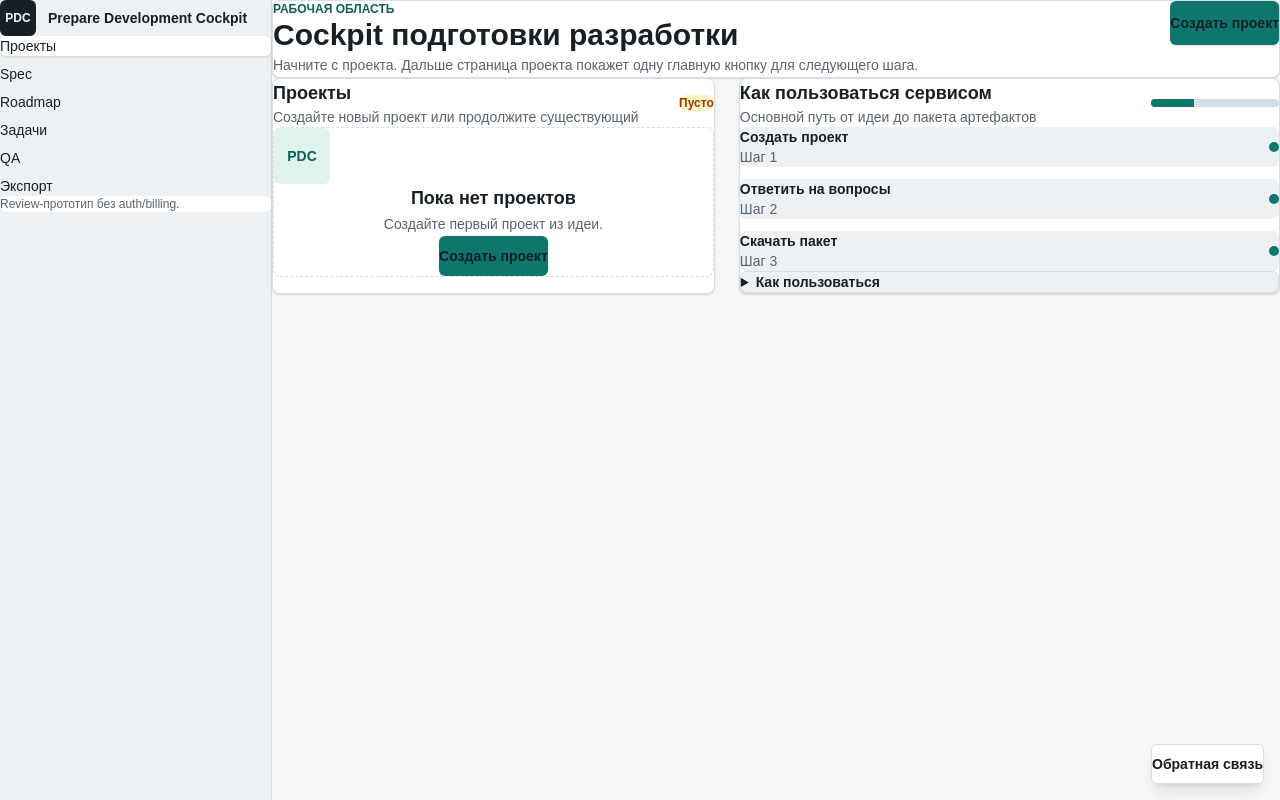
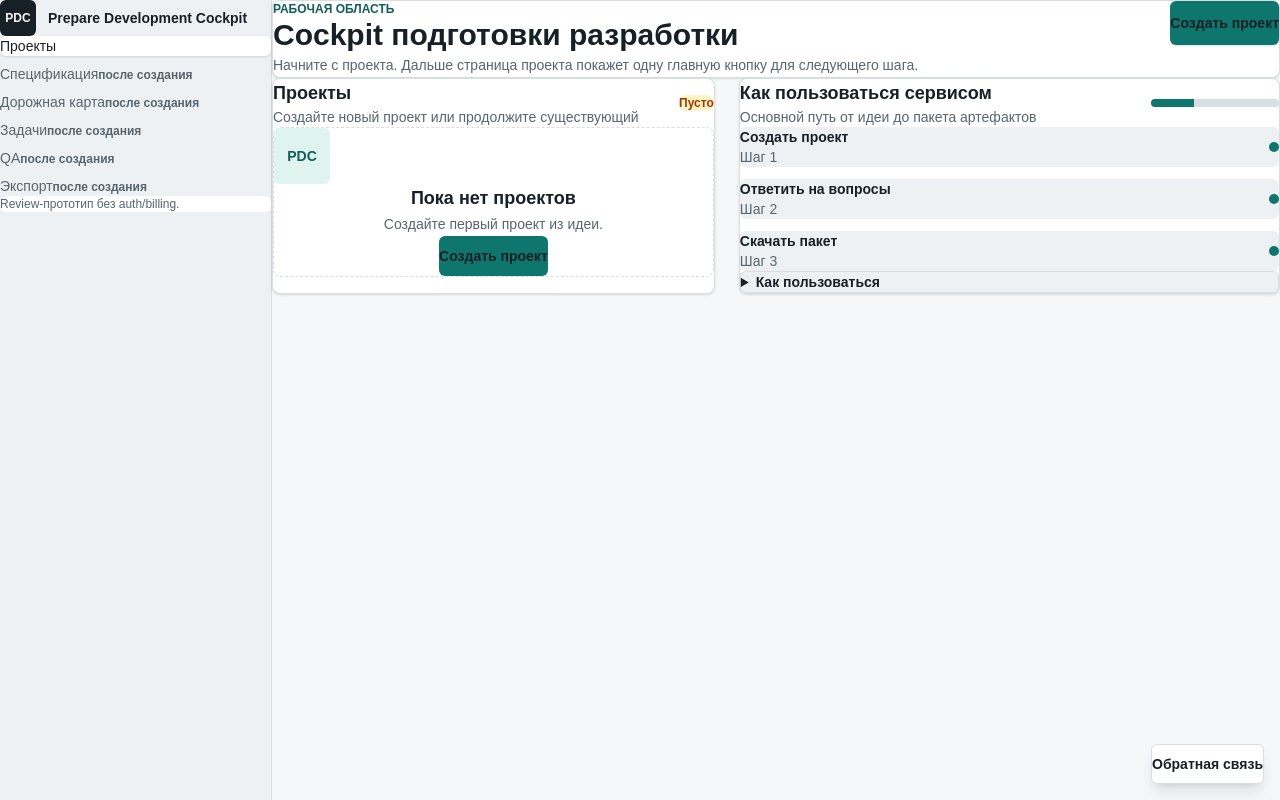
Before and after one commit to drthalas/Prepare_development_cockpit, a Next.js app: page /app in a window 1280 px wide. Built offline with nearby package versions, Linux system fonts and the light colour scheme.

Commit message:
PDC-042: stabilize UX actions and navigation

```diff
--- a/src/app/app/projects/[projectId]/export/page.tsx
+++ b/src/app/app/projects/[projectId]/export/page.tsx
@@ -91,7 +91,7 @@ export default async function ExportPage({ params }: ExportPageProps) {
               </p>
             </div>
             <span className="w-fit rounded-full bg-[var(--soft-accent)] px-3 py-1 text-sm font-semibold text-[var(--accent-strong)]">
-              API-free
+              Без вызова API
             </span>
           </div>
           <dl className="mt-5 grid gap-4 sm:grid-cols-2 lg:grid-cols-5">
@@ -238,13 +238,13 @@ export default async function ExportPage({ params }: ExportPageProps) {
             actions={
               <>
                 <CopyButton
-                  label="Скопировать Linear import prompt"
+                  label="Скопировать промпт импорта Linear"
                   text={bundle.linearImportPrompt}
                 />
               </>
             }
             content={bundle.linearImportPrompt}
-            title="Linear import prompt"
+            title="Промпт импорта Linear"
           />
           <ExportPanel
             actions={
@@ -268,7 +268,7 @@ export default async function ExportPage({ params }: ExportPageProps) {
               />
             }
             content={bundle.jsonTasksBundle}
-            title="JSON tasks bundle"
+            title="Пакет задач JSON"
           />
           <ExportPanel
             actions={
@@ -280,7 +280,7 @@ export default async function ExportPage({ params }: ExportPageProps) {
               />
             }
             content={bundle.csvIssues}
-            title="CSV issues export"
+            title="Экспорт issues в CSV"
           />
           <ExportPanel
             actions={
--- a/src/app/app/projects/[projectId]/linear-preview/page.tsx
+++ b/src/app/app/projects/[projectId]/linear-preview/page.tsx
@@ -82,7 +82,7 @@ export default async function LinearPreviewPage({
         <section className="mt-6 rounded-lg border border-[var(--panel-border)] bg-[var(--panel)] p-5 shadow-sm">
           <h2 className="text-xl font-semibold">Сводка структуры</h2>
           <dl className="mt-5 grid gap-4 sm:grid-cols-2 lg:grid-cols-4">
-            <Meta label="Milestones" value={String(structure.milestones.length)} />
+            <Meta label="Этапы" value={String(structure.milestones.length)} />
             <Meta label="Issues" value={String(structure.issues.length)} />
             <Meta label="Labels" value={String(structure.labels.length)} />
             <Meta
@@ -206,7 +206,7 @@ export default async function LinearPreviewPage({
                 </p>
               </article>
               <article className="rounded-lg bg-[var(--panel)] p-4">
-                <h2 className="text-lg font-semibold">Labels</h2>
+                <h2 className="text-lg font-semibold">Метки Linear</h2>
                 <div className="mt-3 flex flex-wrap gap-2">
                   {structure.labels.map((label) => (
                     <span
@@ -227,7 +227,7 @@ export default async function LinearPreviewPage({
                   key={milestone.title}
                 >
               <p className="text-xs font-semibold uppercase text-[var(--accent-strong)]">
-                Milestone {milestone.order}
+                Этап {milestone.order}
               </p>
               <h2 className="mt-2 text-xl font-semibold">{milestone.title}</h2>
               <p className="mt-2 text-sm leading-6 text-[var(--muted)]">
--- a/src/app/app/projects/[projectId]/page.tsx
+++ b/src/app/app/projects/[projectId]/page.tsx
@@ -218,10 +218,9 @@ export default async function ProjectDetailPage({
                 project.deploymentTarget,
               ),
               initialIdea: project.initialIdea,
-              projectType:
-                project.classification?.projectType ??
-                project.projectType ??
-                "Пока не выбрано",
+              projectType: formatProjectType(
+                project.classification?.projectType ?? project.projectType,
+              ),
               repository: displayLabel(repositoryModeLabels, project.repositoryMode),
               title: project.title,
               updatedAt: project.updatedAt,
@@ -293,7 +292,7 @@ function ProjectAboutCard({
           label="Режим"
           value={
             classificationMode === "mock"
-              ? "Mock-режим"
+              ? "Демо-режим"
               : classificationMode === "configured"
                 ? "Настроенный провайдер"
                 : "Пока не выбран"
@@ -526,7 +525,15 @@ function getClassificationErrorMessage(reason: string) {
     return "Проект не найден.";
   }
 
-  return "Классификатор не сработал. Проверьте AI_PROVIDER или используйте mock-режим.";
+  return "Классификатор не сработал. Проверьте настройки AI-провайдера или используйте демо-режим.";
+}
+
+function formatProjectType(value: string | null) {
+  if (!value || value === "other/unknown" || value === "unknown") {
+    return "Пока не определён";
+  }
+
+  return value;
 }
 
 const primaryActionClass =
--- a/src/app/app/projects/[projectId]/roadmap/tasks/[taskId]/page.tsx
+++ b/src/app/app/projects/[projectId]/roadmap/tasks/[taskId]/page.tsx
@@ -223,7 +223,7 @@ export default async function TaskDetailPage({
             <TextArea
               defaultValue={linesToTextarea(task.linearMetadata)}
               help="Метаданные для будущего экспорта в Linear."
-              label="Linear metadata"
+              label="Метаданные Linear"
               name="linearMetadata"
             />
           </div>
@@ -261,7 +261,7 @@ export default async function TaskDetailPage({
               />
               <DetailList
                 items={task.linearMetadata}
-                title="Linear metadata"
+                title="Метаданные Linear"
               />
             </div>
           </DetailsDisclosure>
--- a/src/components/app-shell.tsx
+++ b/src/components/app-shell.tsx
@@ -8,7 +8,14 @@ import {
   PageHeader,
 } from "@/components/ui/patterns";
 
-const navItems = ["Проекты", "Spec", "Roadmap", "Задачи", "QA", "Экспорт"];
+const navItems = [
+  { href: "/app/projects", label: "Проекты" },
+  { label: "Спецификация" },
+  { label: "Дорожная карта" },
+  { label: "Задачи" },
+  { label: "QA" },
+  { label: "Экспорт" },
+];
 
 const placeholderRows = [
   "Создать проект",
@@ -41,19 +48,27 @@ export function AppShell() {
           </Link>
 
           <nav className="mt-8 flex gap-2 overflow-x-auto lg:grid lg:overflow-visible">
-            {navItems.map((item, index) => (
-              <Link
-                className={`shrink-0 rounded-md px-3 py-2 text-sm font-medium ${
-                  index === 0
-                    ? "bg-[var(--panel)] text-[var(--foreground)] shadow-sm"
-                    : "text-[var(--muted)] hover:bg-[var(--panel)] hover:text-[var(--foreground)]"
-                }`}
-                href={index === 0 ? "/app/projects" : `#${index}`}
-                key={item}
-              >
-                {item}
-              </Link>
-            ))}
+            {navItems.map((item, index) =>
+              item.href ? (
+                <Link
+                  className="shrink-0 rounded-md bg-[var(--panel)] px-3 py-2 text-sm font-medium text-[var(--foreground)] shadow-sm"
+                  href={item.href}
+                  key={item.label}
+                >
+                  {item.label}
+                </Link>
+              ) : (
+                <span
+                  className="shrink-0 rounded-md px-3 py-2 text-sm font-medium text-[var(--muted)]"
+                  key={item.label}
+                >
+                  {item.label}
+                  {index > 0 ? (
+                    <span className="ml-2 text-xs font-semibold">после создания</span>
+                  ) : null}
+                </span>
+              ),
+            )}
           </nav>
 
           <p className="mt-8 hidden rounded-md bg-[var(--panel)] px-3 py-2 text-xs font-medium text-[var(--muted)] lg:block">
```
Also changed, not shown: src/app/app/projects/[projectId]/spec/page.tsx (+8 -9 lines), src/components/spec-editor.tsx (+5 -5 lines).
